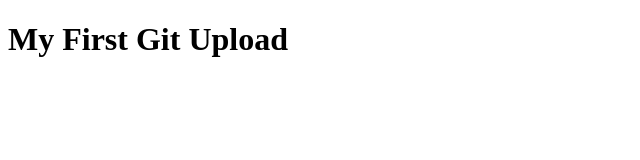
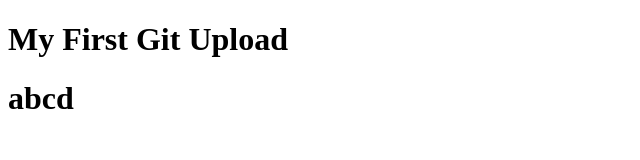
Before and after one commit to CynthiaMohan/newGitTest, a plain HTML site: page index.html in a window 1280 px wide. Shown: the whole page, without its empty margins (0-640 px from the left). Drawn offline with Linux system fonts and the light colour scheme.

Commit message:
second commit

```diff
--- a/index.html
+++ b/index.html
@@ -9,6 +9,7 @@
 
 <body>
     <h1>My First Git Upload</h1>
+    <h1>abcd</h1>
 </body>
 
 </html>
```
Also changed, not shown: package-lock.json (added).
